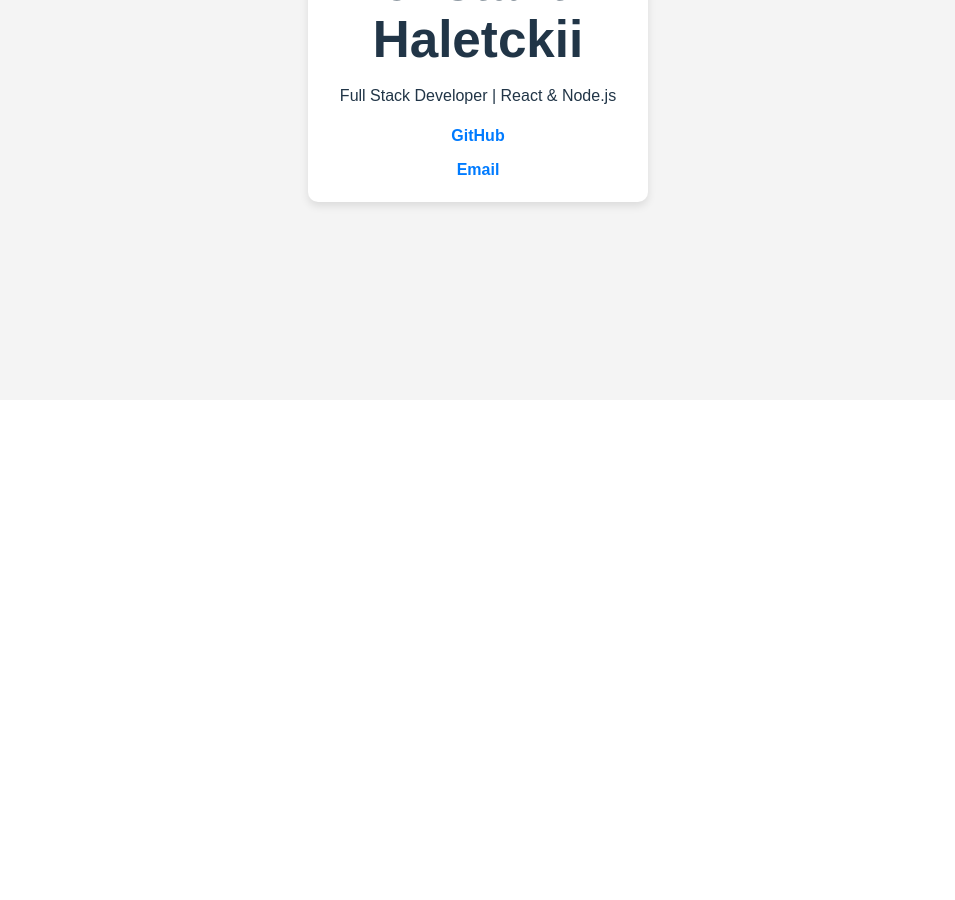
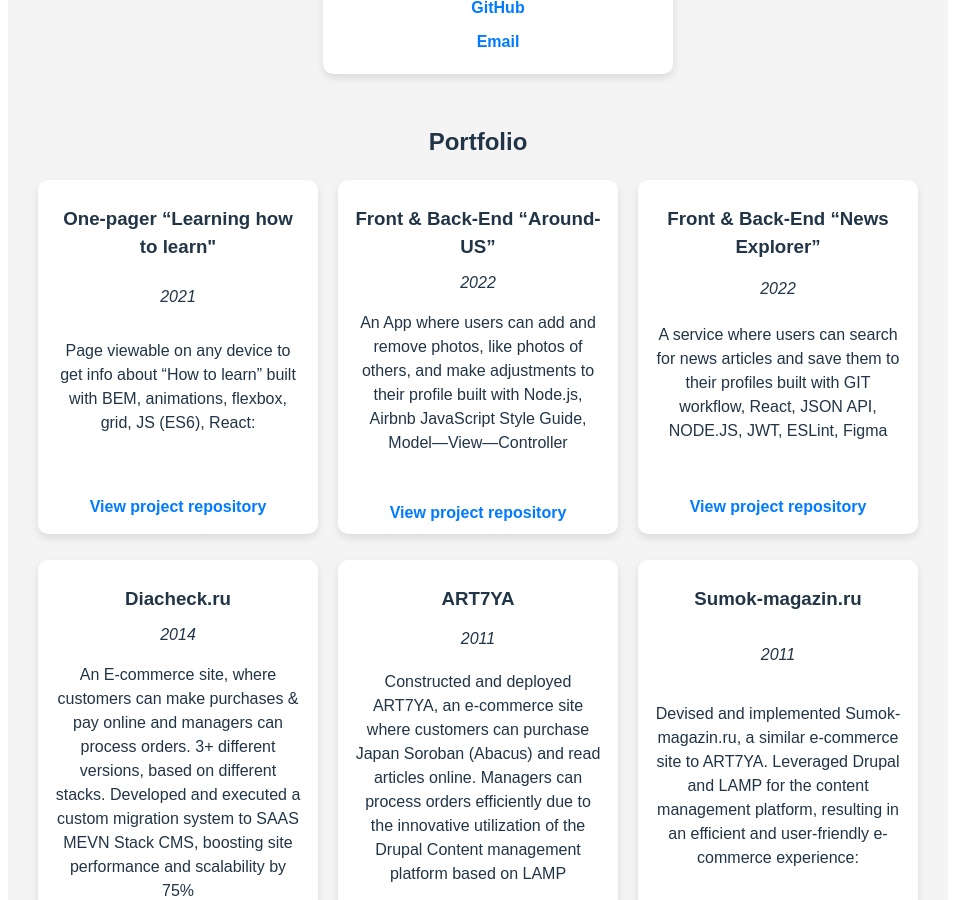
Before and after one commit to konstkhal/my-portfolio, a React (Vite) app: page / in a window 1280 px wide. Shown: the part 400-1300 px from the top of the page, without its empty margins (162-1117 px from the left). Before the commit the page ends 800 px from the top, so only its background shows below. Built offline with nearby package versions, Linux system fonts and the light colour scheme.

Commit message:
Feat: add project info

```diff
--- a/src/App.css
+++ b/src/App.css
@@ -1,15 +1,20 @@
-body {
+html, body {
+  height: auto;
+  min-height: 100vh;
+  margin: 0;
+  padding: 0;
   display: flex;
-  justify-content: center;
+  flex-direction: column;
   align-items: center;
-  height: 100vh;
   background-color: #f4f4f4;
   font-family: Arial, sans-serif;
-  margin: 0;
 }
 
 .container {
+  width: 100%;
+  max-width: 1000px;
   text-align: center;
+  padding: 20px;
 }
 
 .profile-card {
@@ -17,7 +22,9 @@
   padding: 20px;
   border-radius: 10px;
   box-shadow: 0 4px 8px rgba(0, 0, 0, 0.1);
-  width: 300px;
+  width: 100%;
+  max-width: 310px;
+  margin: 50px auto; /* Добавляем отступ сверху, чтобы он не прилипал */
 }
 
 .avatar {
@@ -42,3 +49,75 @@
 .links a:hover {
   text-decoration: underline;
 }
+
+.portfolio {
+  text-align: center;
+  width: 100%;
+  max-width: 900px;
+  margin-left: 0;
+  margin-top: 30px;
+}
+
+.projects {
+  display: grid;
+  grid-template-columns: repeat(3, 1fr);
+  gap: 20px;
+  width: 100%;
+  max-width: 960px;
+  margin: 20px auto;
+  padding: 0 10px;
+  box-sizing: border-box; /* Чтобы padding не увеличивал ширину */
+}
+
+/* Адаптив для мобильных: 1 проект в ряд на узких экранах */
+@media (max-width: 900px) {
+  .projects {
+    grid-template-columns: repeat(2, 1fr); /* 2 карточки в ряд на средних экранах */
+  }
+}
+
+@media (max-width: 600px) {
+  .projects {
+    grid-template-columns: repeat(1, 1fr); /* 1 карточка в ряд на мобильных */
+  }
+}
+
+.project-card {
+  background: white;
+  padding: 15px;
+  border-radius: 10px;
+  box-shadow: 0 4px 8px rgba(0, 0, 0, 0.1);
+  /*width: 300px;*/
+  transition: transform 0.2s ease-in-out;
+
+
+  display: flex;
+  flex-direction: column;
+  justify-content: space-between; /* Распределяет элементы: заголовок вверху, ссылка внизу */
+  background: white;
+
+  height: 90%; /* Делаем карточки одинаковой высоты */
+
+
+
+}
+
+.project-card:hover {
+  transform: scale(1.05);
+}
+
+.project-card h3 {
+  margin: 10px 0;
+}
+
+.project-card a {
+  display: block;
+  margin-top: 30px;
+  color: #007bff;
+  font-weight: bold;
+  text-decoration: none;
+}
+
+.project-card a:hover {
+  text-decoration: underline;
+}
--- a/src/App.tsx
+++ b/src/App.tsx
@@ -1,6 +1,119 @@
 import React from 'react';
 import './App.css';
 import profilePic from './assets/profile.jpg';
+
+const projects = [
+	{
+		yearDate: '2021',
+		title:
+			'One-pager “Learning how to learn"',
+		description:
+			'Page viewable on any device to get info about “How to learn” built with BEM, animations, flexbox, grid, JS (ES6), React:',
+		link: 'https://github.com/konstkhal/web_project_1',
+		linkTitle:
+			'View project repository',
+	},
+	{
+		yearDate: '2022',
+		title:
+			'Front & Back-End “Around-US”',
+		description:
+			'An App where users can add and remove photos, like photos of others, and make adjustments to their profile built with Node.js, Airbnb JavaScript Style Guide, Model—View—Controller ',
+		link: 'https://github.com/konstkhal/react-around-api-full',
+		linkTitle:
+			'View project repository',
+	},
+	{
+		yearDate: '2022',
+		title:
+			'Front & Back-End “News Explorer”',
+		description:
+			'A service where users can search for news articles and save them to their profiles built with GIT workflow, React, JSON API, NODE.JS, JWT, ESLint, Figma ',
+		link: 'https://github.com/konstkhal/news-explorer-frontend/',
+		linkTitle:
+			'View project repository',
+	},
+	{
+		yearDate: '2014',
+		title: 'Diacheck.ru',
+		description:
+			'An E-commerce site, where customers can make purchases & pay online and managers can process orders. 3+ different versions, based on different stacks. Developed and executed a custom migration system to SAAS MEVN Stack CMS, boosting site performance and scalability by 75%',
+		link: 'https://www.diacheck.ru',
+		linkTitle: 'Visit online',
+	},
+	{
+		yearDate: '2011',
+		title: 'ART7YA',
+		description:
+			'Constructed and deployed ART7YA, an e-commerce site where customers can purchase Japan Soroban (Abacus) and read articles online. Managers can process orders efficiently due to the innovative utilization of the Drupal Content management platform based on LAMP',
+		link: ' https://web.archive.org/web/20171109024501/http://www.art7ya.ru/',
+		linkTitle: 'Look on Web Archive',
+	},
+	{
+		yearDate: '2011',
+		title: 'Sumok-magazin.ru',
+		description:
+			'Devised and implemented Sumok-magazin.ru, a similar e-commerce site to ART7YA. Leveraged Drupal and LAMP for the content management platform, resulting in an efficient and user-friendly e-commerce experience:',
+		link: 'https://web.archive.org/web/20140208100244/http://www.sumok-magazin.ru/',
+		linkTitle: 'Look on Web Archive',
+	},
+	{
+		yearDate: '2008',
+		title: 'Capital Insurance',
+		description:
+			'Enhanced operational efficiency at Capital Insurance Co by designing and developing a local database of medical partners. The solution streamlined the sales process, reducing operational overhead using MS ACCESS SQL DataBase',
+		link: '#',
+		linkTitle: 'Project unaccessible',
+	},
+	{
+		yearDate: '2007',
+		title: 'Guta Insurance',
+		description:
+			'Developed insurance calculators for Guta Insurance Co. Ltd. Using Excel and VBA, the calculators optimized the insurance calculation process using Excel & VBA',
+		link: '#',
+		linkTitle: 'Project unaccessible',
+	},
+	{
+		yearDate: '2006',
+		title: 'Grazhdane.ru',
+		description:
+			'Created a custom article publishing platform for Grazhdane.ru. Utilized LAMP stack for design and deployment, increasing user engagement with fresh, regularly updated content',
+		link: '#',
+		linkTitle: 'Project unaccessible',
+	},
+	{
+		yearDate: '2005',
+		title: 'Reshu.ru',
+		description:
+			'Developed and deployed Reshu.ru, an online forum. . Constructed the platform with HTML/CSS and LAMP, contributing to the growth of the community by providing an engaging platform for discussion:',
+		link: 'https://web.archive.org/web/20061017072518/http://reshu.ru/',
+		linkTitle: 'Look on Web Archive',
+	},
+	{
+		yearDate: '2004',
+		title: 'West-Akras Insurance',
+		description:
+			'Designed and developed corporate website. Successfully refactored and redesigned the platform resulting in increased user engagement. Utilized LAMP stack for development:',
+		link: 'https://web.archive.org/web/20050913015202/http://www.west-akras.ru/kontakts.html',
+		linkTitle: 'Look on Web Archive',
+	},
+	{
+		yearDate: '2003',
+		title: 'Iceland travelers`s club',
+		description:
+			"Revitalized Icelandclub, a travelers' club website. Transformed and revamped the user interface, significantly improving user experience. Applied LAMP stack for the upgrade.",
+		link: ' https://web.archive.org/web/20050404085238/http://icelandclub.ru/',
+		linkTitle: 'Look on Web Archive',
+	},
+	{
+		yearDate: '2003',
+		title: 'Health @ In-Russia',
+		description:
+			'Informational dynamic portal with articles about venereal diseases & public health management. Created with:  HTML + CSS, table layout, pure Linux + Apache + PHP project, without a database',
+		link: 'https://web.archive.org/web/20030602030323/http://health.in-russia.ru/management/consulting/specialists/index.php?url_locator=index.txt',
+		linkTitle: 'Look on Web Archive',
+	},
+];
 
 const App: React.FC = () => {
 	return (
@@ -29,6 +142,35 @@
 					</a>
 				</div>
 			</div>
+
+			<section className='portfolio'>
+				<h2>Portfolio</h2>
+				<div className='projects'>
+					{projects.map(
+						(project, index) => (
+							<div
+								key={index}
+								className='project-card'
+							>
+								<h3>{project.title}</h3>
+								<em>
+									{project.yearDate}
+								</em>
+								<p>
+									{project.description}
+								</p>
+								<a
+									href={project.link}
+									target='_blank'
+									rel='noopener noreferrer'
+								>
+									{project.linkTitle}
+								</a>
+							</div>
+						)
+					)}
+				</div>
+			</section>
 		</div>
 	);
 };
```
